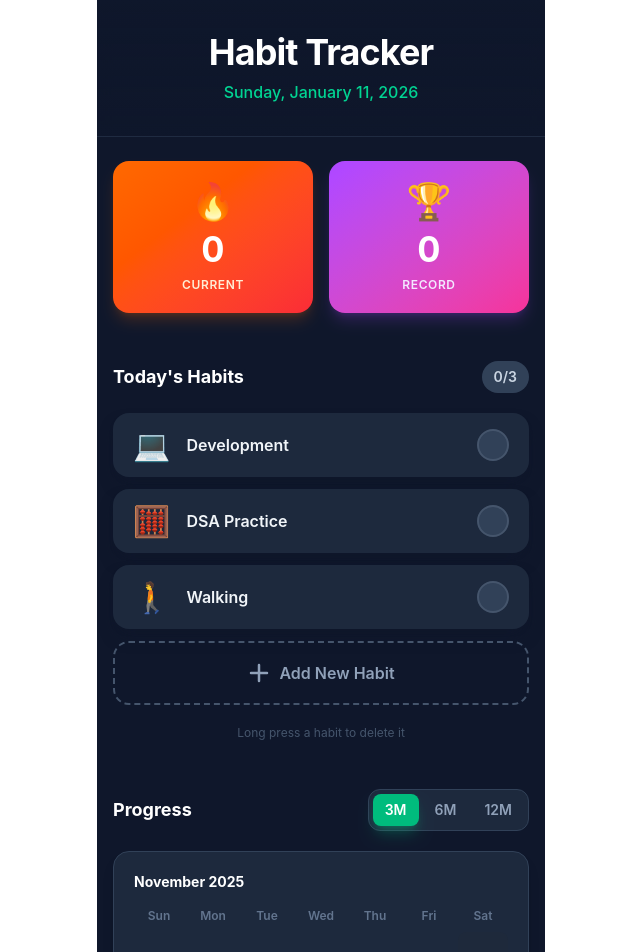
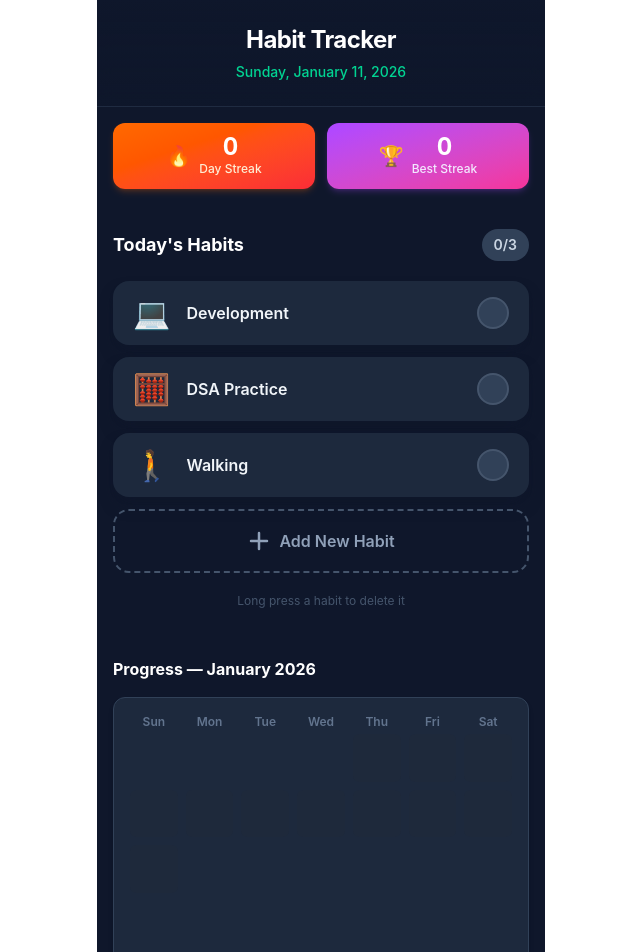
Before and after one commit to amaannn08/HabitTracker, a React (Vite) app: page / in a window 1280 px wide. Shown: the top 952 px of the page, without its empty margins (319-959 px from the left). Built offline with nearby package versions, Linux system fonts and the light colour scheme.

Commit message:
Make UI more professional: compact streak cards, single month calendar view, better sizing

```diff
--- a/src/components/Header/Header.tsx
+++ b/src/components/Header/Header.tsx
@@ -12,11 +12,11 @@ export function Header({ date }: HeaderProps) {
   });
 
   return (
-    <header className="text-center py-8 px-4 border-b border-slate-700/50 bg-gradient-to-b from-slate-900 to-slate-900/80 backdrop-blur-sm sticky top-0 z-10">
-      <h1 className="text-3xl sm:text-4xl font-bold text-white mb-2 tracking-tight">
+    <header className="text-center py-6 px-4 border-b border-slate-700/50 bg-gradient-to-b from-slate-900 to-slate-900/80 backdrop-blur-sm sticky top-0 z-10">
+      <h1 className="text-2xl font-bold text-white mb-1.5 tracking-tight">
         Habit Tracker
       </h1>
-      <p className="text-sm sm:text-base text-emerald-400 font-medium">{formattedDate}</p>
+      <p className="text-sm text-emerald-400 font-medium">{formattedDate}</p>
     </header>
   );
 }
--- a/src/components/ProgressChart/ProgressChart.tsx
+++ b/src/components/ProgressChart/ProgressChart.tsx
@@ -30,21 +30,16 @@ function getDaysInMonth(year: number, month: number): number {
 }
 
 export function ProgressChart({ getCompletionHistory }: ProgressChartProps) {
-  const [numMonths, setNumMonths] = useState(3);
   const [tooltip, setTooltip] = useState<{ data: ChartDataPoint; x: number; y: number } | null>(null);
 
-  // Group data by month
-  const monthlyData = useMemo(() => {
+  // Get current month data
+  const monthData = useMemo(() => {
     const today = new Date();
-    const months: { name: string; days: (ChartDataPoint | null)[] }[] = [];
-
-    for (let i = numMonths - 1; i >= 0; i--) {
-      const monthDate = new Date(today.getFullYear(), today.getMonth() - i, 1);
-      const year = monthDate.getFullYear();
-      const month = monthDate.getMonth();
+    const year = today.getFullYear();
+    const month = today.getMonth();
     const daysInMonth = getDaysInMonth(year, month);
 
-      const monthName = getMonthName(monthDate);
+    const monthName = getMonthName(today);
     const monthDays: (ChartDataPoint | null)[] = [];
 
     // Pad to start on the correct day of week
@@ -54,11 +49,7 @@ export function ProgressChart({ getCompletionHistory }: ProgressChartProps) {
     }
 
     // Get data for this month
-      const startDate = new Date(year, month, 1);
-      const endDate = new Date(year, month, daysInMonth);
-      const daysBetween = Math.ceil((endDate.getTime() - startDate.getTime()) / (1000 * 60 * 60 * 24)) + 1;
-
-      const historyData = getCompletionHistory(365); // Get full year
+    const historyData = getCompletionHistory(365);
 
     for (let day = 1; day <= daysInMonth; day++) {
       const dateStr = `${year}-${String(month + 1).padStart(2, '0')}-${String(day).padStart(2, '0')}`;
@@ -73,11 +64,8 @@ export function ProgressChart({ getCompletionHistory }: ProgressChartProps) {
       }
     }
 
-      months.push({ name: monthName, days: monthDays });
-    }
-
-    return months;
-  }, [getCompletionHistory, numMonths]);
+    return { name: monthName, days: monthDays };
+  }, [getCompletionHistory]);
 
   const handleCellHover = (e: React.MouseEvent, d: ChartDataPoint) => {
     const rect = e.currentTarget.getBoundingClientRect();
@@ -86,37 +74,14 @@ export function ProgressChart({ getCompletionHistory }: ProgressChartProps) {
 
   return (
     <section className="py-6 px-4">
-      <div className="flex items-center justify-between mb-5">
-        <h2 className="text-lg font-bold text-white">
-          Progress
+      <h2 className="text-base font-bold text-white mb-4">
+        Progress — {monthData.name}
       </h2>
 
-        {/* Period Selector */}
-        <div className="flex bg-slate-800 rounded-xl p-1 gap-1 border border-slate-700">
-          {[3, 6, 12].map((months) => (
-            <button
-              key={months}
-              onClick={() => setNumMonths(months)}
-              className={`px-3 py-1.5 rounded-lg text-sm font-semibold transition-all
-                ${numMonths === months
-                  ? 'bg-emerald-500 text-white shadow-lg shadow-emerald-500/30'
-                  : 'text-slate-400 hover:text-slate-200'
-                }`}
-            >
-              {months}M
-            </button>
-          ))}
-        </div>
-      </div>
-
-      <div className="space-y-6">
-        {monthlyData.map((month, monthIndex) => (
-          <div key={monthIndex} className="bg-slate-800 rounded-2xl p-5 border border-slate-700 shadow-lg">
-            <h3 className="text-sm font-bold text-white mb-4">{month.name}</h3>
-
-            <div className="space-y-1">
+      <div className="bg-slate-800 rounded-xl p-4 border border-slate-700 shadow-md">
+        <div className="space-y-1.5">
           {/* Day labels */}
-              <div className="grid grid-cols-7 gap-1 mb-2">
+          <div className="grid grid-cols-7 gap-2 mb-1">
             {['Sun', 'Mon', 'Tue', 'Wed', 'Thu', 'Fri', 'Sat'].map((day) => (
               <div key={day} className="text-center text-xs font-semibold text-slate-500">
                 {day}
@@ -125,13 +90,13 @@ export function ProgressChart({ getCompletionHistory }: ProgressChartProps) {
           </div>
 
           {/* Calendar grid */}
-              <div className="grid grid-cols-7 gap-1">
-                {month.days.map((day, dayIndex) => (
+          <div className="grid grid-cols-7 gap-2">
+            {monthData.days.map((day, dayIndex) => (
               <div
                 key={dayIndex}
-                    className={`aspect-square rounded-lg transition-all ${
+                className={`aspect-square rounded-md transition-all ${
                   day
-                        ? 'cursor-pointer hover:ring-2 hover:ring-slate-400 hover:scale-110'
+                    ? 'cursor-pointer hover:ring-2 hover:ring-slate-400 hover:scale-105'
                     : 'invisible'
                 }`}
                 style={{
@@ -144,19 +109,17 @@ export function ProgressChart({ getCompletionHistory }: ProgressChartProps) {
           </div>
         </div>
       </div>
-        ))}
-      </div>
 
       {/* Legend */}
-      <div className="flex items-center justify-center gap-2 mt-6 text-xs text-slate-400 font-medium">
+      <div className="flex items-center justify-center gap-2 mt-4 text-xs text-slate-400 font-medium">
         <span>Less</span>
-        <div className="flex gap-1.5">
-          <div className="w-4 h-4 rounded" style={{ backgroundColor: '#1e293b' }} />
-          <div className="w-4 h-4 rounded" style={{ backgroundColor: '#854d0e' }} />
-          <div className="w-4 h-4 rounded" style={{ backgroundColor: '#ca8a04' }} />
-          <div className="w-4 h-4 rounded" style={{ backgroundColor: '#84cc16' }} />
-          <div className="w-4 h-4 rounded" style={{ backgroundColor: '#22c55e' }} />
-          <div className="w-4 h-4 rounded" style={{ backgroundColor: '#10b981' }} />
+        <div className="flex gap-1">
+          <div className="w-3 h-3 rounded-sm" style={{ backgroundColor: '#1e293b' }} />
+          <div className="w-3 h-3 rounded-sm" style={{ backgroundColor: '#854d0e' }} />
+          <div className="w-3 h-3 rounded-sm" style={{ backgroundColor: '#ca8a04' }} />
+          <div className="w-3 h-3 rounded-sm" style={{ backgroundColor: '#84cc16' }} />
+          <div className="w-3 h-3 rounded-sm" style={{ backgroundColor: '#22c55e' }} />
+          <div className="w-3 h-3 rounded-sm" style={{ backgroundColor: '#10b981' }} />
         </div>
         <span>More</span>
       </div>
@@ -164,18 +127,17 @@ export function ProgressChart({ getCompletionHistory }: ProgressChartProps) {
       {/* Tooltip */}
       {tooltip && (
         <div
-          className="fixed z-50 bg-slate-800 border border-slate-600 rounded-xl px-4 py-3 text-sm shadow-2xl pointer-events-none transform -translate-x-1/2 -translate-y-full"
-          style={{ left: tooltip.x, top: tooltip.y - 12 }}
+          className="fixed z-50 bg-slate-800 border border-slate-600 rounded-lg px-3 py-2 text-xs shadow-xl pointer-events-none transform -translate-x-1/2 -translate-y-full"
+          style={{ left: tooltip.x, top: tooltip.y - 10 }}
         >
-          <div className="font-semibold text-white mb-1">
+          <div className="font-semibold text-white">
             {new Date(tooltip.data.date + 'T00:00:00').toLocaleDateString('en-US', {
               month: 'short',
               day: 'numeric',
-              year: 'numeric',
             })}
           </div>
-          <div className="text-slate-300">
-            {tooltip.data.completed}/{tooltip.data.total} habits • {tooltip.data.percentage}%
+          <div className="text-slate-300 mt-0.5">
+            {tooltip.data.completed}/{tooltip.data.total} • {tooltip.data.percentage}%
           </div>
         </div>
       )}
--- a/src/components/StreakCounter/StreakCounter.tsx
+++ b/src/components/StreakCounter/StreakCounter.tsx
@@ -5,24 +5,30 @@ interface StreakCounterProps {
 
 export function StreakCounter({ currentStreak, longestStreak }: StreakCounterProps) {
   return (
-    <section className="py-6 px-4">
-      <div className="flex gap-4">
+    <section className="py-4 px-4">
+      <div className="flex gap-3">
         {/* Current Streak */}
         <div className="flex-1 bg-gradient-to-br from-orange-500 to-red-500
-                        rounded-2xl p-5 text-center shadow-lg shadow-orange-500/20
-                        transition-transform active:scale-[0.98]">
-          <div className="text-4xl mb-2" role="img" aria-label="fire">🔥</div>
-          <div className="text-4xl font-bold text-white tabular-nums">{currentStreak}</div>
-          <div className="text-xs text-orange-100 uppercase tracking-wider mt-2 font-semibold">Current</div>
+                        rounded-xl p-3 text-center shadow-md shadow-orange-500/20">
+          <div className="flex items-center justify-center gap-2">
+            <span className="text-xl" role="img" aria-label="fire">🔥</span>
+            <div>
+              <div className="text-2xl font-bold text-white tabular-nums leading-none">{currentStreak}</div>
+              <div className="text-xs text-orange-100 font-medium mt-0.5">Day Streak</div>
+            </div>
+          </div>
         </div>
 
         {/* Longest Streak */}
         <div className="flex-1 bg-gradient-to-br from-purple-500 to-pink-500
-                        rounded-2xl p-5 text-center shadow-lg shadow-purple-500/20
-                        transition-transform active:scale-[0.98]">
-          <div className="text-4xl mb-2" role="img" aria-label="trophy">🏆</div>
-          <div className="text-4xl font-bold text-white tabular-nums">{longestStreak}</div>
-          <div className="text-xs text-purple-100 uppercase tracking-wider mt-2 font-semibold">Record</div>
+                        rounded-xl p-3 text-center shadow-md shadow-purple-500/20">
+          <div className="flex items-center justify-center gap-2">
+            <span className="text-xl" role="img" aria-label="trophy">🏆</span>
+            <div>
+              <div className="text-2xl font-bold text-white tabular-nums leading-none">{longestStreak}</div>
+              <div className="text-xs text-purple-100 font-medium mt-0.5">Best Streak</div>
+            </div>
+          </div>
         </div>
       </div>
     </section>
```
Lines whose indentation alone changed are shown as unchanged.
